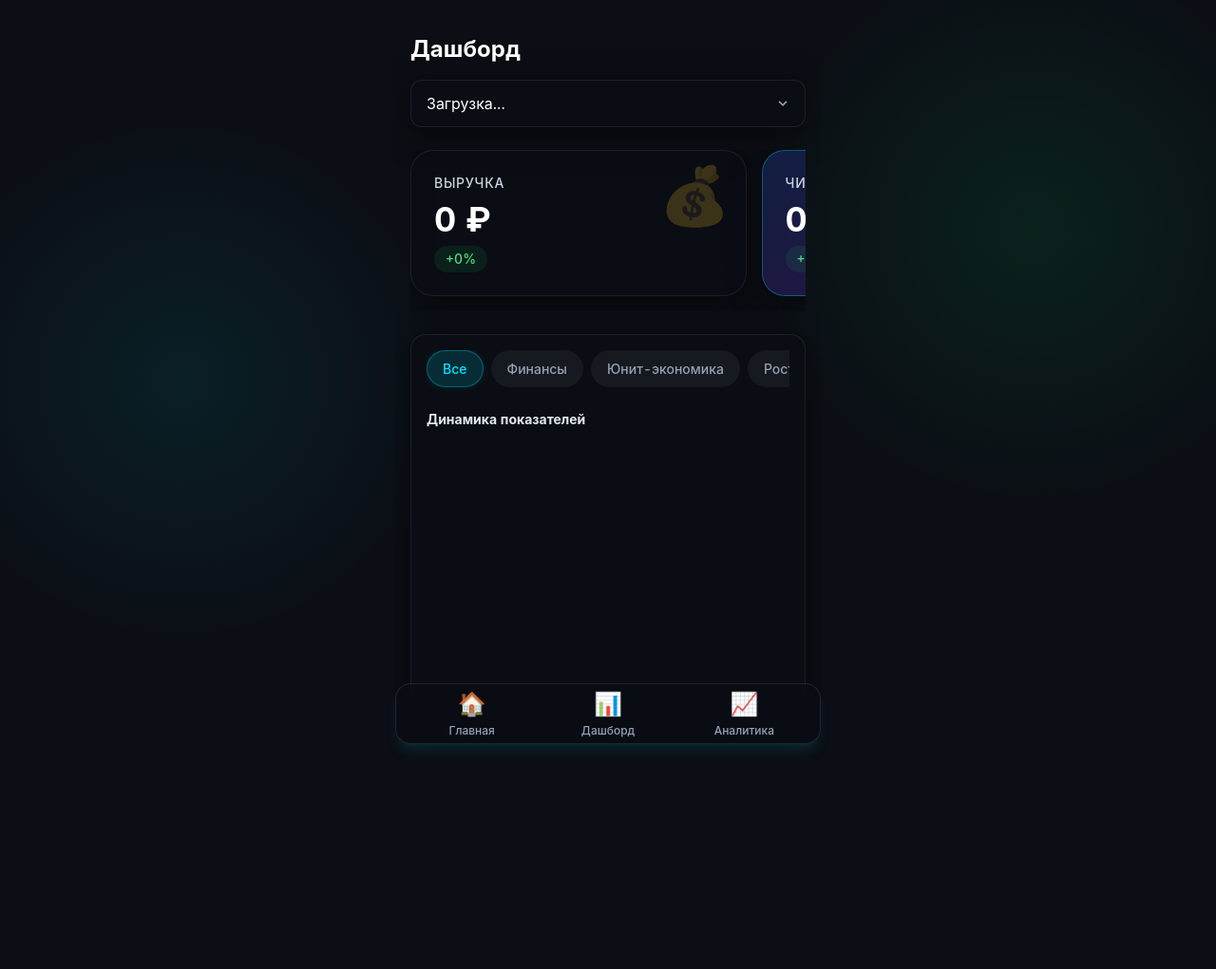
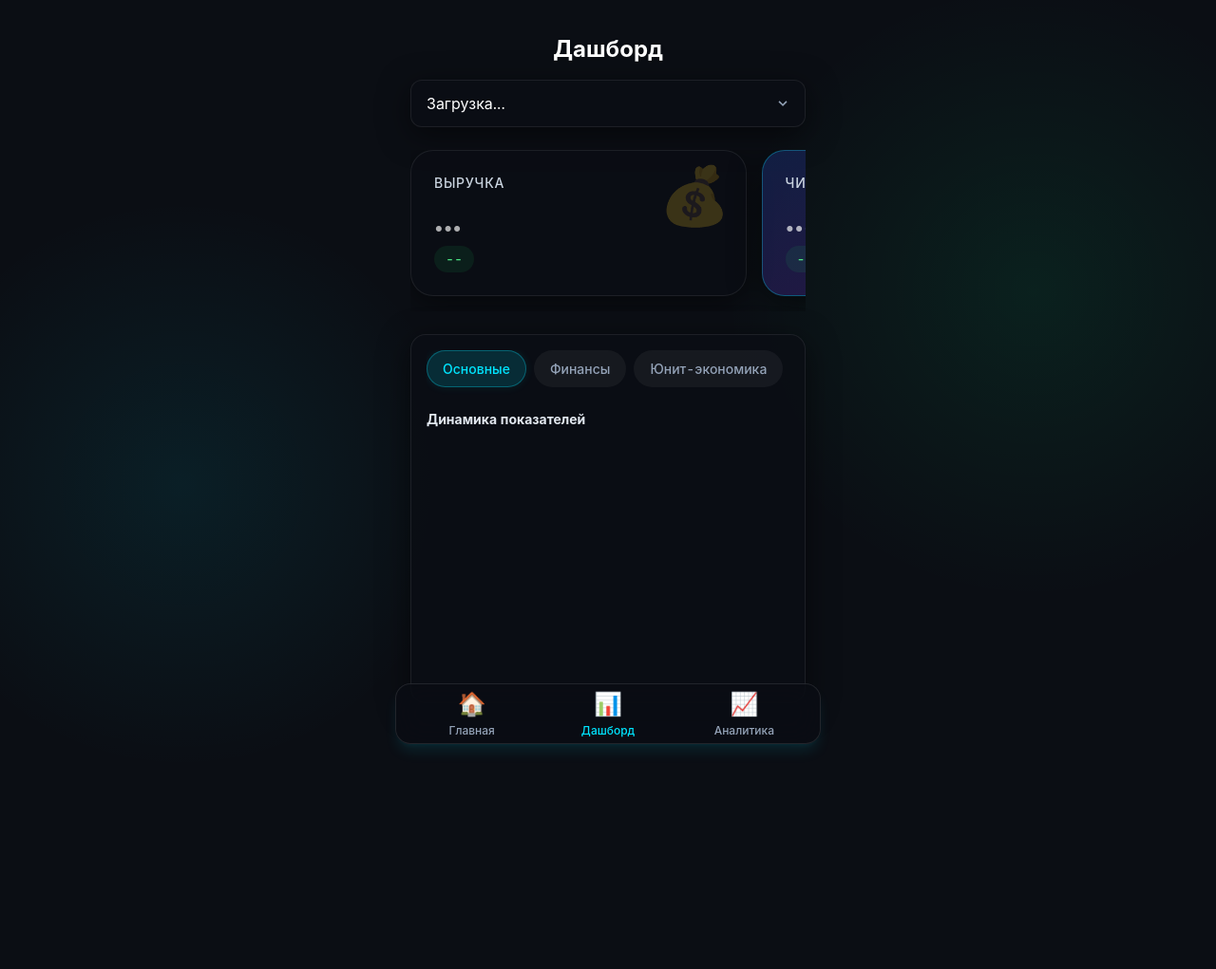
Before and after one commit to lavrmaximus/AI, a Flask app: page /dashboard in a window 1280 px wide. Shown: the whole page at 95% size. Before the commit the page ends 790 px from the top, so only its background shows below. Run offline with Flask 3, Linux system fonts and the light colour scheme; a map, chart or similar area stays blank; some libraries are stand-ins or nearby versions.

Commit message:
fixes 11

```diff
--- a/static/script.js
+++ b/static/script.js
@@ -33,6 +33,7 @@ const metricGroups = {
 document.addEventListener('DOMContentLoaded', function() {
     initTelegramAuth();
     initFilters();
+    highlightActiveTab();
 });
 
 function initFilters() {
@@ -117,6 +118,7 @@ async function initializeApp() {
     const path = window.location.pathname;
     if (path === '/') {
         loadSystemStats();
+        loadHealthScore();
     }
 }
 
@@ -139,8 +141,15 @@ async function loadUserBusinesses(userId) {
                     businessSelect.appendChild(option);
                 });
 
-                // Select first business by default
-                currentBusinessId = data.businesses[0].business_id;
+                // Select business (Persistence Fix)
+                const savedBusinessId = localStorage.getItem('selectedBusinessId');
+                let targetBusinessId = data.businesses[0].business_id;
+
+                if (savedBusinessId && data.businesses.find(b => b.business_id == savedBusinessId)) {
+                    targetBusinessId = savedBusinessId;
+                }
+
+                currentBusinessId = targetBusinessId;
                 businessSelect.value = currentBusinessId;
 
                 // Load data for this business
@@ -149,6 +158,7 @@ async function loadUserBusinesses(userId) {
                 // Handle change
                 businessSelect.addEventListener('change', (e) => {
                     currentBusinessId = e.target.value;
+                    localStorage.setItem('selectedBusinessId', currentBusinessId);
                     loadBusinessData(currentBusinessId);
                 });
             }
@@ -246,6 +256,31 @@ async function loadSystemStats() {
     }
 }
 
+async function loadHealthScore() {
+    if (!currentUserId) return;
+    try {
+        // Get businesses first
+        const response = await fetch(`/api/businesses/${currentUserId}`);
+        const data = await response.json();
+
+        if (data.success && data.businesses.length > 0) {
+            const businessId = data.businesses[0].business_id;
+            // Get KPI for this business
+            const kpiResponse = await fetch(`/api/business-kpi/${businessId}`);
+            const kpiData = await kpiResponse.json();
+
+            if (kpiData.success) {
+                const scoreEl = document.getElementById('health-score-value');
+                if (scoreEl) {
+                    scoreEl.textContent = kpiData.kpi.overall_health_score;
+                }
+            }
+        }
+    } catch (e) {
+        console.error('Health score error:', e);
+    }
+}
+
 // UI Update Functions
 function updateKPICards(kpi) {
     const update = (id, val, suffix, change) => {
@@ -278,7 +313,7 @@ function renderAIAnalysis(analysis) {
     if (!container) return;
 
     let html = `
-        <div class="glass-card insight-card rounded-xl p-6 mb-6">
+        <div class="glass-card insight-card rounded-xl p-6 mb-6 animate-fade-in">
             <div class="mb-4">
                 <span class="neon-badge">AI Резюме</span>
             </div>
@@ -286,7 +321,7 @@ function renderAIAnalysis(analysis) {
         </div>
 
         <div class="grid grid-cols-1 md:grid-cols-2 gap-6 mb-6">
-            <div class="glass-card insight-card rounded-xl p-6">
+            <div class="glass-card insight-card rounded-xl p-6 animate-fade-in delay-100">
                 <div class="mb-4">
                     <span class="neon-badge green">Рекомендации</span>
                 </div>
@@ -294,7 +329,7 @@ function renderAIAnalysis(analysis) {
                     ${analysis.recommendations.map(r => `<li class="flex items-start text-sm text-slate-300"><span class="mr-3 text-accent mt-0.5">💡</span><span class="leading-relaxed">${r}</span></li>`).join('')}
                 </ul>
             </div>
-            <div class="glass-card insight-card rounded-xl p-6">
+            <div class="glass-card insight-card rounded-xl p-6 animate-fade-in delay-200">
                 <div class="mb-4">
                     <span class="neon-badge purple">Тренды</span>
                 </div>
@@ -307,7 +342,7 @@ function renderAIAnalysis(analysis) {
 
     if (analysis.commentary) {
         html += `
-            <div class="glass-card insight-card rounded-xl p-6">
+            <div class="glass-card insight-card rounded-xl p-6 animate-fade-in delay-300">
                 <div class="mb-4">
                     <span class="neon-badge">Комментарий эксперта</span>
                 </div>
@@ -379,6 +414,7 @@ function renderFinanceCharts(data) {
                 mode: 'index',
                 intersect: false,
             },
+            events: ['click', 'touchstart', 'touchmove'],
             plugins: {
                 legend: {
                     display: true,
@@ -410,6 +446,20 @@ function renderFinanceCharts(data) {
                     grid: { drawOnChartArea: false }
                 }
             }
+        }
+    });
+
+    // Fix 10: Clear tooltip on release
+    canvas.addEventListener('touchend', () => {
+        if (mainChart) {
+            mainChart.tooltip.setActiveElements([], {x: 0, y: 0});
+            mainChart.update();
+        }
+    });
+    canvas.addEventListener('mouseup', () => {
+        if (mainChart) {
+            mainChart.tooltip.setActiveElements([], {x: 0, y: 0});
+            mainChart.update();
         }
     });
 }
@@ -448,8 +498,8 @@ function buildAllMetricCards(latest, data) {
     Object.entries(metricGroups).forEach(([groupId, group]) => {
         const details = document.createElement('details');
         details.className = 'glass-card rounded-xl overflow-hidden group';
-        // Open by default if current filter matches
-        if (currentFilter === groupId) details.open = true;
+        // Open by default if current filter matches, or if filter is 'all' and group is 'finance' (Main)
+        if (currentFilter === groupId || (currentFilter === 'all' && groupId === 'finance')) details.open = true;
 
         const summary = document.createElement('summary');
         summary.className = 'p-4 flex justify-between items-center bg-white/5 accordion-header select-none';
@@ -541,3 +591,19 @@ function getMetricLabelRussian(key) {
     };
     return map[key] || key;
 }
+
+function highlightActiveTab() {
+    const currentPath = window.location.pathname;
+    const navLinks = document.querySelectorAll('nav a');
+
+    navLinks.forEach(link => {
+        const href = link.getAttribute('href');
+        if (href === currentPath) {
+            link.classList.add('text-primary');
+            link.classList.remove('text-slate-400');
+        } else {
+            link.classList.remove('text-primary');
+            link.classList.add('text-slate-400');
+        }
+    });
+}
--- a/static/style.css
+++ b/static/style.css
@@ -313,17 +313,26 @@ details[open] .accordion-arrow {
 
 /* Scroll Behavior & Layout Fixes */
 html, body {
-    height: 100%;
-    overflow: hidden;
-    overscroll-behavior-y: none;
+    min-height: 100%;
+    /* Allow natural scrolling */
+    overflow-x: hidden;
+    overflow-y: auto;
 }
 
 #main-app {
-    height: 100%;
-    overflow-y: auto;
-    -webkit-overflow-scrolling: touch;
+    min-height: 100vh;
+    /* Remove internal scroll container logic */
+    /* overflow-y: auto; */
     /* Increase global padding-top by additional 20px (1rem existing + 20px) */
     padding-top: calc(1rem + 20px);
     /* Ensure bottom padding for nav (pb-24 equivalent) */
     padding-bottom: 6rem;
 }
+
+.pt-safe {
+    padding-top: env(safe-area-inset-top, 20px);
+}
+
+.overflow-visible {
+    overflow: visible !important;
+}
--- a/templates/analytics.html
+++ b/templates/analytics.html
@@ -3,10 +3,10 @@
 {% block title %}Аналитика - BusinessAI{% endblock %}
 
 {% block content %}
-<div class="space-y-6 pb-20">
+<div class="space-y-6 pb-20 pt-safe">
     <!-- Header & Business Select -->
     <div class="flex flex-col space-y-4">
-        <h1 class="text-2xl font-bold text-white">Аналитика</h1>
+        <h1 class="text-2xl font-bold text-white text-center">Аналитика</h1>
 
         <div class="relative">
             <select id="businessSelect" class="w-full appearance-none bg-slate-800 border border-slate-700 text-white py-3 px-4 pr-8 rounded-xl focus:outline-none focus:ring-2 focus:ring-blue-500 transition-shadow">
@@ -19,7 +19,7 @@
     </div>
 
     <!-- AI Analysis Container -->
-    <div id="aiAnalysisContainer" class="space-y-4">
+    <div id="aiAnalysisContainer" class="space-y-4 animate-fade-in">
         <!-- Populated by JS -->
         <div class="animate-pulse space-y-4">
             <div class="h-32 bg-slate-800 rounded-xl"></div>
--- a/templates/base.html
+++ b/templates/base.html
@@ -62,15 +62,15 @@
     <!-- Bottom Navigation -->
     <nav class="fixed bottom-4 left-4 right-4 z-50 mb-safe">
         <div class="glass-card rounded-2xl flex justify-around items-center h-16 max-w-md mx-auto px-2 shadow-lg shadow-primary/10 border border-white/10">
-            <a href="/" class="flex flex-col items-center justify-center w-full h-full text-slate-400 hover:text-primary transition-colors {% if request.path == '/' %}text-primary{% endif %}">
+            <a href="/" class="flex flex-col items-center justify-center w-full h-full text-slate-400 hover:text-primary transition-colors">
                 <span class="text-2xl mb-1">🏠</span>
                 <span class="text-xs font-medium">Главная</span>
             </a>
-            <a href="/dashboard" class="flex flex-col items-center justify-center w-full h-full text-slate-400 hover:text-primary transition-colors {% if request.path == '/dashboard' %}text-primary{% endif %}">
+            <a href="/dashboard" class="flex flex-col items-center justify-center w-full h-full text-slate-400 hover:text-primary transition-colors">
                 <span class="text-2xl mb-1">📊</span>
                 <span class="text-xs font-medium">Дашборд</span>
             </a>
-            <a href="/analytics" class="flex flex-col items-center justify-center w-full h-full text-slate-400 hover:text-primary transition-colors {% if request.path == '/analytics' %}text-primary{% endif %}">
+            <a href="/analytics" class="flex flex-col items-center justify-center w-full h-full text-slate-400 hover:text-primary transition-colors">
                 <span class="text-2xl mb-1">📈</span>
                 <span class="text-xs font-medium">Аналитика</span>
             </a>
--- a/templates/dashboard.html
+++ b/templates/dashboard.html
@@ -3,10 +3,10 @@
 {% block title %}Дашборд - BusinessAI{% endblock %}
 
 {% block content %}
-<div class="space-y-6 pb-20">
+<div class="space-y-6 pb-20 pt-safe">
     <!-- Header & Business Select -->
     <div class="flex flex-col space-y-4 animate-fade-in">
-        <h1 class="text-2xl font-bold text-white drop-shadow-md">Дашборд</h1>
+        <h1 class="text-2xl font-bold text-white drop-shadow-md text-center">Дашборд</h1>
 
         <div class="relative">
             <select id="businessSelect" class="w-full appearance-none glass-card no-transform text-white py-3 px-4 pr-8 rounded-xl focus:outline-none focus:ring-2 focus:ring-blue-500 transition-all cursor-pointer">
@@ -19,15 +19,15 @@
     </div>
 
     <!-- KPI Carousel -->
-    <div class="flex overflow-x-auto snap-x snap-mandatory gap-4 pb-4 no-scrollbar" id="kpiCarousel">
+    <div class="flex overflow-x-auto snap-x snap-mandatory gap-4 pb-4 no-scrollbar animate-fade-in" id="kpiCarousel">
         <!-- Revenue -->
         <div class="glass-card p-6 rounded-3xl min-w-[85%] snap-center flex flex-col justify-center relative overflow-hidden">
             <div class="absolute top-0 right-0 p-4 opacity-20">
                 <span class="text-6xl">💰</span>
             </div>
             <div class="text-slate-300 text-sm font-medium mb-2 uppercase tracking-wider">Выручка</div>
-            <div class="text-4xl font-bold text-white mb-2" id="revenue-value">0 ₽</div>
-            <div class="text-sm font-medium text-green-400 bg-green-500/10 self-start px-3 py-1 rounded-full" id="revenue-change">+0%</div>
+            <div class="text-4xl font-bold text-white mb-2" id="revenue-value"><span class="animate-pulse">...</span></div>
+            <div class="text-sm font-medium text-green-400 bg-green-500/10 self-start px-3 py-1 rounded-full" id="revenue-change">--</div>
         </div>
 
         <!-- Profit -->
@@ -36,8 +36,8 @@
                 <span class="text-6xl">🚀</span>
             </div>
             <div class="text-slate-300 text-sm font-medium mb-2 uppercase tracking-wider">Чистая прибыль</div>
-            <div class="text-4xl font-bold text-white mb-2" id="profit-value">0 ₽</div>
-            <div class="text-sm font-medium text-green-400 bg-green-500/10 self-start px-3 py-1 rounded-full" id="profit-change">+0%</div>
+            <div class="text-4xl font-bold text-white mb-2" id="profit-value"><span class="animate-pulse">...</span></div>
+            <div class="text-sm font-medium text-green-400 bg-green-500/10 self-start px-3 py-1 rounded-full" id="profit-change">--</div>
         </div>
 
         <!-- Expenses -->
@@ -46,8 +46,8 @@
                 <span class="text-6xl">💸</span>
             </div>
             <div class="text-slate-300 text-sm font-medium mb-2 uppercase tracking-wider">Расходы</div>
-            <div class="text-4xl font-bold text-white mb-2" id="expenses-value">0 ₽</div>
-            <div class="text-sm font-medium text-red-400 bg-red-500/10 self-start px-3 py-1 rounded-full" id="expenses-change">+0%</div>
+            <div class="text-4xl font-bold text-white mb-2" id="expenses-value"><span class="animate-pulse">...</span></div>
+            <div class="text-sm font-medium text-red-400 bg-red-500/10 self-start px-3 py-1 rounded-full" id="expenses-change">--</div>
         </div>
 
         <!-- Clients -->
@@ -56,8 +56,8 @@
                 <span class="text-6xl">👥</span>
             </div>
             <div class="text-slate-300 text-sm font-medium mb-2 uppercase tracking-wider">Клиенты</div>
-            <div class="text-4xl font-bold text-white mb-2" id="clients-value">0</div>
-            <div class="text-sm font-medium text-blue-400 bg-blue-500/10 self-start px-3 py-1 rounded-full" id="clients-change">+0%</div>
+            <div class="text-4xl font-bold text-white mb-2" id="clients-value"><span class="animate-pulse">...</span></div>
+            <div class="text-sm font-medium text-blue-400 bg-blue-500/10 self-start px-3 py-1 rounded-full" id="clients-change">--</div>
         </div>
     </div>
 
@@ -66,7 +66,7 @@
         <div class="glass-card rounded-2xl p-4">
             <!-- Filter Chips -->
             <div class="flex overflow-x-auto gap-2 pb-4 mb-2 no-scrollbar" id="chartFilters">
-                <button class="filter-chip active" data-filter="all">Все</button>
+                <button class="filter-chip active" data-filter="all">Основные</button>
                 <button class="filter-chip" data-filter="finance">Финансы</button>
                 <button class="filter-chip" data-filter="unit">Юнит-экономика</button>
                 <button class="filter-chip" data-filter="growth">Рост</button>
--- a/templates/index.html
+++ b/templates/index.html
@@ -3,17 +3,17 @@
 {% block title %}Обзор - BusinessAI{% endblock %}
 
 {% block content %}
-<div class="flex flex-col items-center min-h-[80vh] space-y-6 text-center pt-4">
+<div class="flex flex-col items-center min-h-[80vh] space-y-6 text-center pt-safe">
 
     <!-- Health Score Section -->
-    <div class="relative group mt-4">
+    <div class="relative group mt-4 overflow-visible">
         <!-- Pulse Effect Layer -->
         <div class="absolute inset-0 rounded-full animate-pulse-glow bg-primary/20 blur-xl"></div>
 
         <!-- Health Ring -->
         <div class="health-ring w-40 h-40 mx-auto">
             <div class="health-content flex flex-col items-center justify-center">
-                <span class="text-5xl font-bold text-white tracking-tighter">98<span class="text-2xl text-primary">%</span></span>
+                <span class="text-5xl font-bold text-white tracking-tighter"><span id="health-score-value">-</span><span class="text-2xl text-primary">%</span></span>
                 <span class="text-xs text-slate-400 uppercase tracking-widest mt-1">Здоровье бизнеса</span>
             </div>
         </div>
```
Also changed, not shown: WEBSite.py (+22 -11 lines), README.md.
